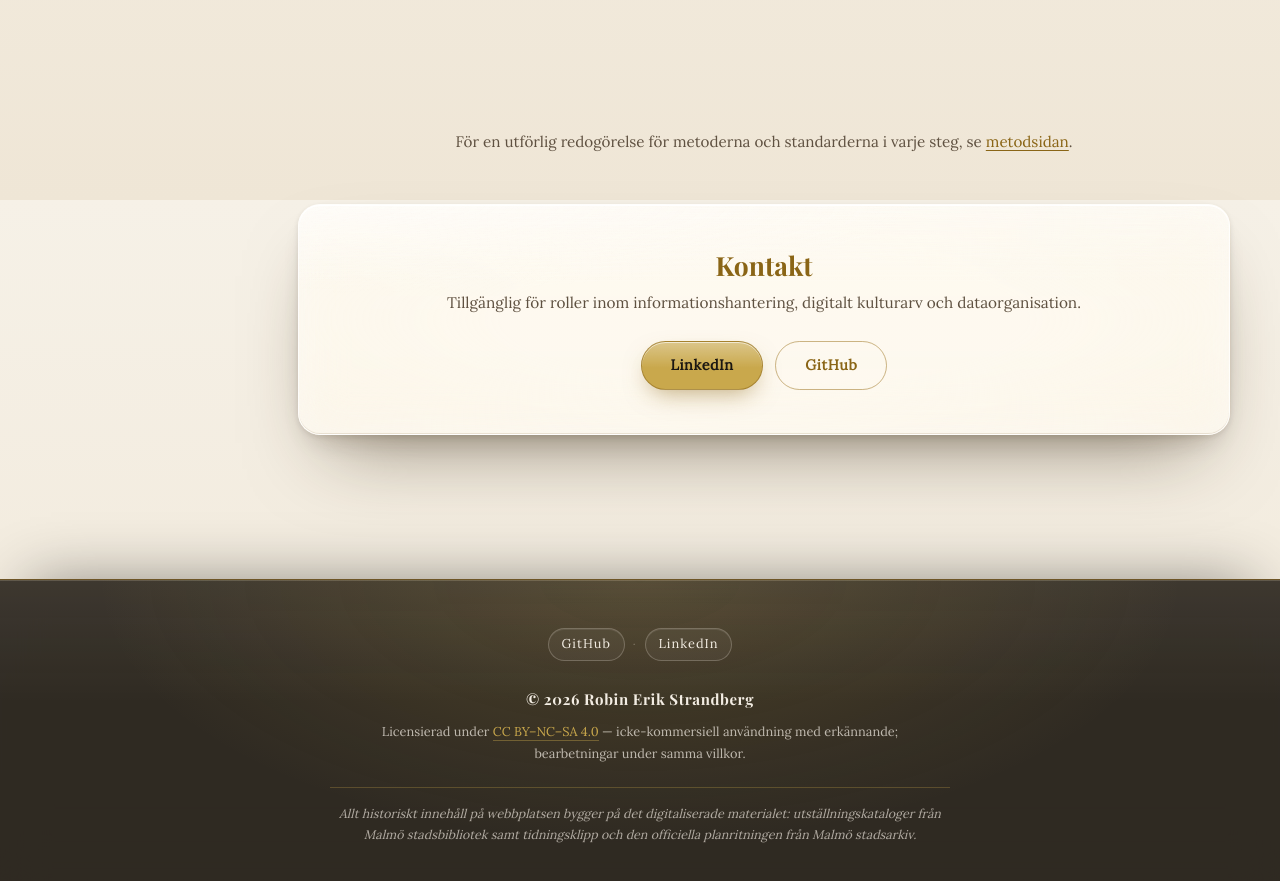
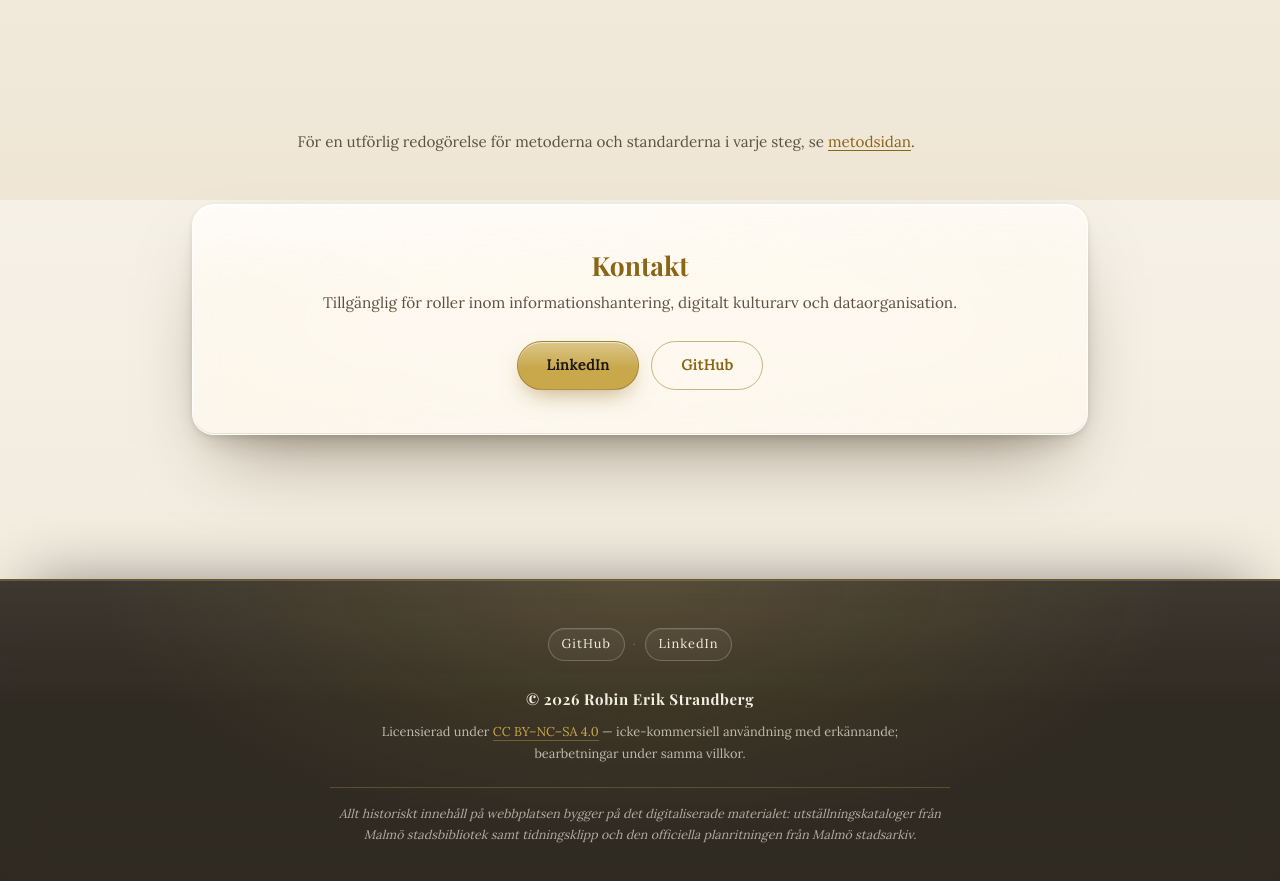
Before and after one commit to roerstrand/Digitization-Project, a plain HTML site: page index.html in a window 1280 px wide. Shown: the part 7800-8681 px from the top of the page. Drawn offline with nearby package versions, Linux system fonts and the light colour scheme.

Commit message:
Center the contact section on the page in the sidebar layout
From 1200 px the contact box sat in the content column beside the
sidebar, about 125 px right of the page center that the footer and
back-to-top button use. It now spans the full grid below the sidebar,
limited to 56rem and centered; the method footnote above it is left
aligned with its section instead of centered in the offset column.

Co-Authored-By: Claude Opus 5.5 <noreply@anthropic.com>

```diff
--- a/css/main.css
+++ b/css/main.css
@@ -1161,6 +1161,12 @@ header.nav-compact #sitenav a.active {
     width: 100%;
   }
 
+  main#content.has-toc > :has(> .cta-section) {
+    grid-column: 1 / -1;
+  }
+
+  main#content.has-toc .section-footnote { text-align: left; }
+
   .toc-panel {
     position: sticky;
     top: calc(var(--header-h, var(--nav-h)) + 1.5rem);
@@ -2411,8 +2417,9 @@ body.dark-mode .scan-link:hover {
 =================================== */
 .cta-section {
   text-align: center;
+  max-width: 56rem;
   padding: 2.75rem 1.5rem;
-  margin-top: 3rem;
+  margin: 3rem auto 0;
   border-radius: var(--r-lg);
 }
 
```
